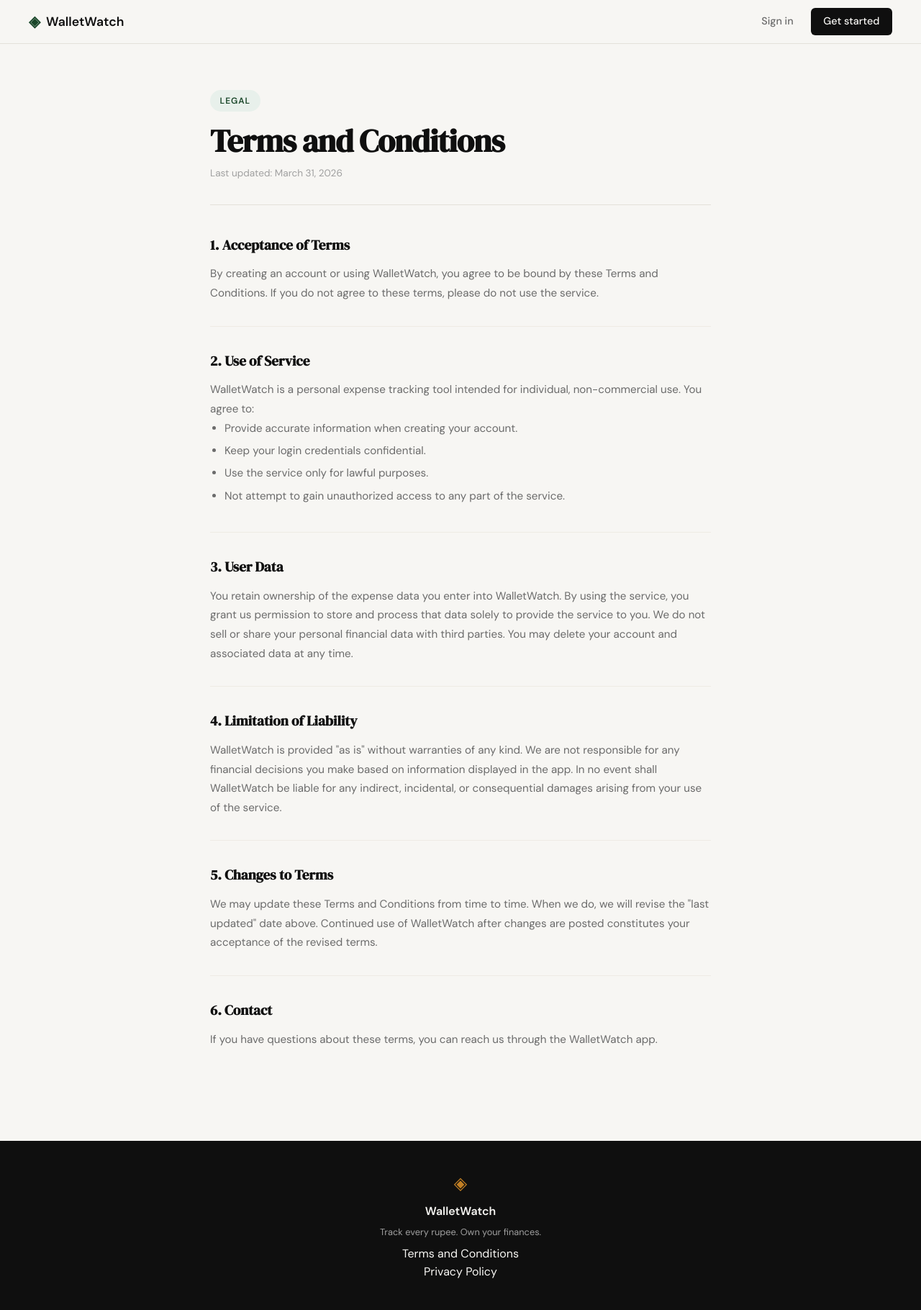
After one commit to sak-2025/WalletWatch, a Flask app: page /terms in a window 1280 px wide. The commit adds this page. Shown: the whole page at 72% size. Run offline with Flask 3, Linux system fonts and the light colour scheme.

Commit message:
adding terms anc contitions

```diff
--- a/app.py
+++ b/app.py
@@ -26,6 +26,11 @@ def login():
 # Placeholder routes — students will implement these                  #
 # ------------------------------------------------------------------ #
 
+@app.route("/terms")
+def terms():
+    return render_template("terms.html")
+
+
 @app.route("/logout")
 def logout():
     return "Logout — coming in Step 3"
--- a/static/css/style.css
+++ b/static/css/style.css
@@ -528,3 +528,79 @@ a { color: inherit; text-decoration: none; }
     .nav-links a:not(.nav-cta) { display: none; }
     .hero { padding: 3rem 1rem 2rem; }
 }
+
+
+/* ------------------------------------------------------------------ */
+/* Terms page                                                          */
+/* ------------------------------------------------------------------ */
+
+.terms-page {
+    max-width: 760px;
+    margin: 0 auto;
+    padding: 4rem 2rem;
+}
+
+.terms-header {
+    margin-bottom: 2.5rem;
+    padding-bottom: 2rem;
+    border-bottom: 1px solid var(--border);
+}
+
+.terms-badge {
+    display: inline-block;
+    background: var(--accent-light);
+    color: var(--accent);
+    font-size: 0.75rem;
+    font-weight: 600;
+    letter-spacing: 0.08em;
+    text-transform: uppercase;
+    padding: 0.35rem 0.85rem;
+    border-radius: 999px;
+    margin-bottom: 1rem;
+}
+
+.terms-title {
+    font-family: var(--font-display);
+    font-size: clamp(2rem, 4vw, 2.75rem);
+    line-height: 1.15;
+    letter-spacing: -0.02em;
+    color: var(--ink);
+    margin-bottom: 0.5rem;
+}
+
+.terms-updated {
+    font-size: 0.85rem;
+    color: var(--ink-faint);
+}
+
+.terms-section {
+    margin-bottom: 2rem;
+    padding-bottom: 2rem;
+    border-bottom: 1px solid var(--border-soft);
+}
+
+.terms-section:last-child {
+    border-bottom: none;
+}
+
+.terms-section h2 {
+    font-family: var(--font-display);
+    font-size: 1.2rem;
+    color: var(--ink);
+    margin-bottom: 0.75rem;
+}
+
+.terms-section p,
+.terms-section ul {
+    font-size: 0.95rem;
+    color: var(--ink-muted);
+    line-height: 1.75;
+}
+
+.terms-section ul {
+    padding-left: 1.25rem;
+}
+
+.terms-section ul li {
+    margin-bottom: 0.3rem;
+}
--- a/templates/base.html
+++ b/templates/base.html
@@ -3,7 +3,7 @@
 <head>
     <meta charset="UTF-8">
     <meta name="viewport" content="width=device-width, initial-scale=1.0">
-    <title>{% block title %}Spendly{% endblock %}</title>
+    <title>{% block title %}WalletWatch{% endblock %}</title>
     <link rel="preconnect" href="https://fonts.googleapis.com">
     <link rel="preconnect" href="https://fonts.gstatic.com" crossorigin>
     <link href="https://fonts.googleapis.com/css2?family=DM+Serif+Display:ital@0;1&family=DM+Sans:wght@300;400;500;600&display=swap" rel="stylesheet">
@@ -16,7 +16,7 @@
         <div class="nav-inner">
             <a href="{{ url_for('landing') }}" class="nav-brand">
                 <span class="brand-icon">◈</span>
-                <span class="brand-name">Spendly</span>
+                <span class="brand-name">WalletWatch</span>
             </a>
             <div class="nav-links">
                 <a href="{{ url_for('login') }}">Sign in</a>
@@ -32,10 +32,10 @@
     <footer class="footer">
         <div class="footer-inner">
             <span class="brand-icon">◈</span>
-            <span class="footer-name">Spendly</span>
+            <span class="footer-name">WalletWatch</span>
             <p class="footer-copy">Track every rupee. Own your finances.</p>
             <div class="footer-links">
-                <a href="#">Terms and Conditions</a><br>
+                <a href="{{ url_for('terms') }}">Terms and Conditions</a><br>
                 <a href="#">Privacy Policy</a>
             </div>
         </div>
--- a/templates/landing.html
+++ b/templates/landing.html
@@ -1,6 +1,6 @@
 {% extends "base.html" %}
 
-{% block title %}Spendly — Track Every Rupee{% endblock %}
+{% block title %}WalletWatch — Track Every Rupee{% endblock %}
 
 {% block content %}
 
@@ -84,7 +84,7 @@
 <section class="cta-section">
     <div class="cta-inner">
         <h2 class="cta-title">Ready to take control?</h2>
-        <p class="cta-body">Join thousands of people who track their expenses with Spendly.</p>
+        <p class="cta-body">Join thousands of people who track their expenses with WalletWatch.</p>
         <a href="{{ url_for('register') }}" class="btn-primary">Create free account</a>
     </div>
 </section>
--- a/templates/login.html
+++ b/templates/login.html
@@ -1,6 +1,6 @@
 {% extends "base.html" %}
 
-{% block title %}Sign in — Spendly{% endblock %}
+{% block title %}Sign in — WalletWatch{% endblock %}
 
 {% block content %}
 
@@ -9,7 +9,7 @@
 
         <div class="auth-header">
             <h1 class="auth-title">Welcome back</h1>
-            <p class="auth-subtitle">Sign in to your Spendly account</p>
+            <p class="auth-subtitle">Sign in to your WalletWatch account</p>
         </div>
 
         <div class="auth-card">
--- a/templates/register.html
+++ b/templates/register.html
@@ -1,6 +1,6 @@
 {% extends "base.html" %}
 
-{% block title %}Create account — Spendly{% endblock %}
+{% block title %}Create account — WalletWatch{% endblock %}
 
 {% block content %}
 
--- /dev/null
+++ b/templates/terms.html
@@ -0,0 +1,52 @@
+{% extends "base.html" %}
+
+{% block title %}Terms and Conditions — WalletWatch{% endblock %}
+
+{% block content %}
+
+<section class="terms-page">
+        <div class="terms-header">
+            <div class="terms-badge">Legal</div>
+            <h1 class="terms-title">Terms and Conditions</h1>
+            <p class="terms-updated">Last updated: March 31, 2026</p>
+        </div>
+
+        <div class="terms-section">
+            <h2>1. Acceptance of Terms</h2>
+            <p>By creating an account or using WalletWatch, you agree to be bound by these Terms and Conditions. If you do not agree to these terms, please do not use the service.</p>
+        </div>
+
+        <div class="terms-section">
+            <h2>2. Use of Service</h2>
+            <p>WalletWatch is a personal expense tracking tool intended for individual, non-commercial use. You agree to:</p>
+            <ul>
+                <li>Provide accurate information when creating your account.</li>
+                <li>Keep your login credentials confidential.</li>
+                <li>Use the service only for lawful purposes.</li>
+                <li>Not attempt to gain unauthorized access to any part of the service.</li>
+            </ul>
+        </div>
+
+        <div class="terms-section">
+            <h2>3. User Data</h2>
+            <p>You retain ownership of the expense data you enter into WalletWatch. By using the service, you grant us permission to store and process that data solely to provide the service to you. We do not sell or share your personal financial data with third parties. You may delete your account and associated data at any time.</p>
+        </div>
+
+        <div class="terms-section">
+            <h2>4. Limitation of Liability</h2>
+            <p>WalletWatch is provided "as is" without warranties of any kind. We are not responsible for any financial decisions you make based on information displayed in the app. In no event shall WalletWatch be liable for any indirect, incidental, or consequential damages arising from your use of the service.</p>
+        </div>
+
+        <div class="terms-section">
+            <h2>5. Changes to Terms</h2>
+            <p>We may update these Terms and Conditions from time to time. When we do, we will revise the "last updated" date above. Continued use of WalletWatch after changes are posted constitutes your acceptance of the revised terms.</p>
+        </div>
+
+        <div class="terms-section">
+            <h2>6. Contact</h2>
+            <p>If you have questions about these terms, you can reach us through the WalletWatch app.</p>
+        </div>
+
+</section>
+
+{% endblock %}
```
